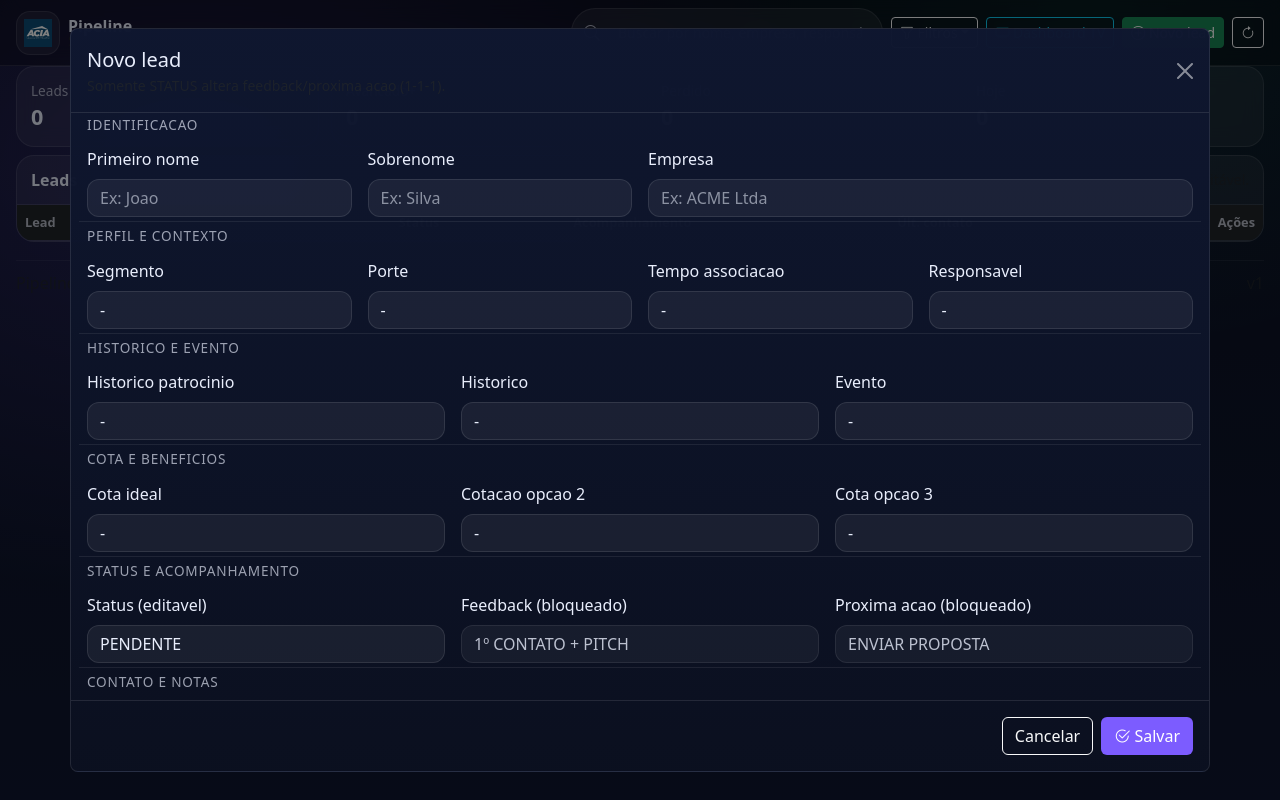
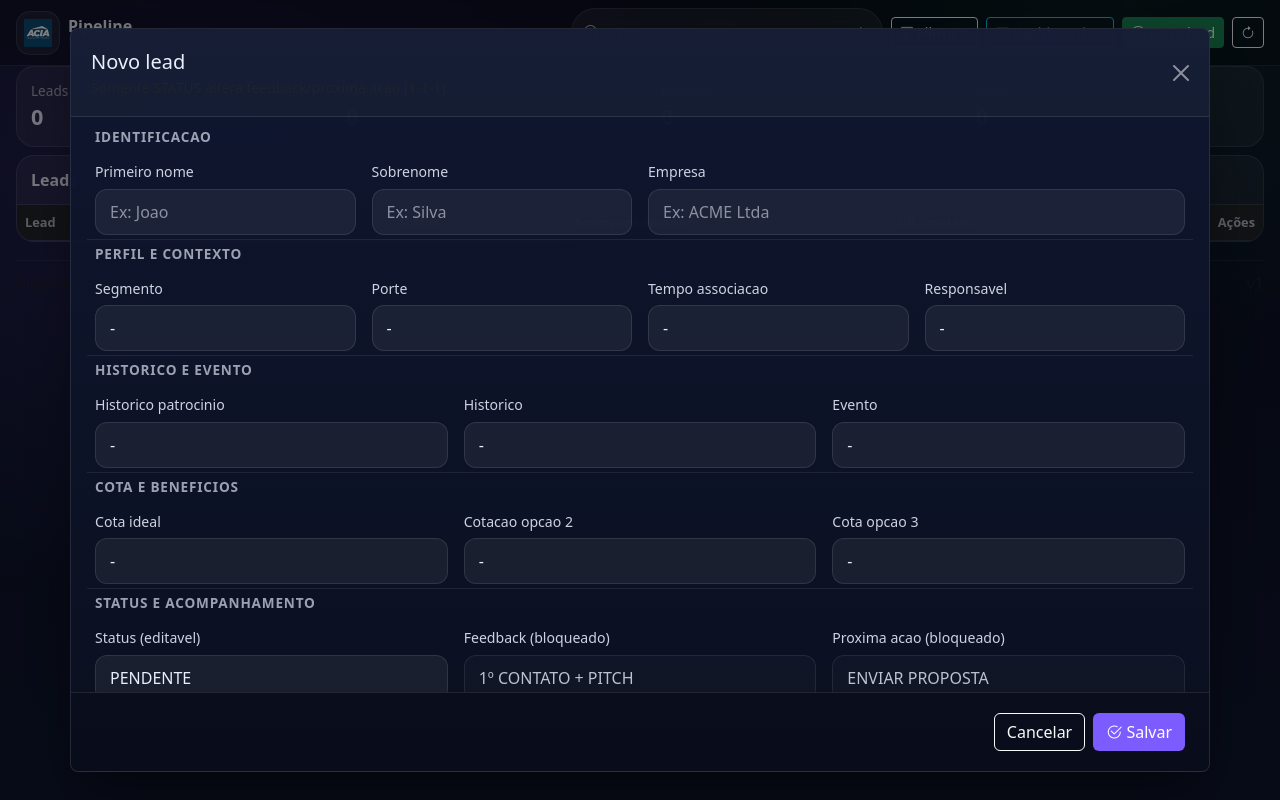
Before and after one commit to ssgobin/pipeline-acia, a plain HTML site: page index.html in a window 1280 px wide. Both pictures are taken after a click on the button "Novo lead". Drawn offline with nearby package versions, Linux system fonts and the light colour scheme; no server answers.

Commit message:
Melhorias visuais no modal

```diff
--- a/css/styles.css
+++ b/css/styles.css
@@ -150,16 +150,33 @@ body.app-bg{
   background:linear-gradient(180deg, rgba(15,23,48,.98), rgba(11,16,32,.98));
   color:var(--text);
   border:1px solid var(--stroke);
+  box-shadow:0 25px 50px -12px rgba(0,0,0,.5);
 }
-.modal-saas .modal-header{border-bottom:1px solid var(--stroke)}
-.modal-saas .modal-footer{border-top:1px solid var(--stroke)}
+.modal-saas .modal-header{
+  border-bottom:1px solid var(--stroke);
+  padding:18px 20px;
+  background:rgba(255,255,255,.03);
+}
+.modal-saas .modal-footer{
+  border-top:1px solid var(--stroke);
+  padding:16px 20px;
+  background:rgba(0,0,0,.15);
+}
+.modal-saas .modal-body{
+  padding:24px;
+}
 .modal-saas .form-control, .modal-saas .form-select{
   background:rgba(255,255,255,.06);
   border:1px solid rgba(255,255,255,.10);
   color:var(--text);
+  padding:10px 14px;
 }
 .modal-saas .form-control::placeholder{color:rgba(233,238,252,.55)}
-.modal-saas .form-control:disabled{opacity:.8}
+.modal-saas .form-control:disabled{
+  opacity:.8;
+  background:rgba(255,255,255,.03);
+  cursor:not-allowed;
+}
 
 .modal-lead .form-section-title{
   font-size:.85rem;
@@ -167,6 +184,7 @@ body.app-bg{
   letter-spacing:.8px;
   color:var(--muted);
   margin:2px 0 -4px;
+  font-weight:600;
 }
 .modal-lead .form-divider{
   height:1px;
@@ -176,8 +194,31 @@ body.app-bg{
 .modal-lead .form-control,
 .modal-lead .form-select{
   border-radius:12px;
+  transition: all .2s ease;
 }
-.modal-lead textarea.form-control{min-height:96px}
+.modal-lead .form-control:focus,
+.modal-lead .form-select:focus{
+  background:rgba(255,255,255,.10);
+  border-color:rgba(124,92,255,.5);
+  box-shadow:0 0 0 3px rgba(124,92,255,.12);
+}
+.modal-lead textarea.form-control{
+  min-height:96px;
+  resize: vertical;
+}
+.modal-lead #historicoLog{
+  background:rgba(255,255,255,.04);
+  border-color:rgba(255,255,255,.08);
+  font-family: 'Courier New', monospace;
+  font-size:.88rem;
+  color:rgba(233,238,252,.90);
+}
+.modal-lead .form-label{
+  font-size:.88rem;
+  font-weight:500;
+  margin-bottom:6px;
+  color:rgba(233,238,252,.88);
+}
 
 .app-footer{padding:10px 0 16px; display:flex; justify-content:space-between; border-top:1px solid rgba(255,255,255,.06)}
 
--- a/index.html
+++ b/index.html
@@ -201,8 +201,8 @@
                 placeholder="Telefone / email" /></div>
             <div class="col-md-6"><label class="form-label">Observacoes / motivo</label><textarea id="observacoes"
               class="form-control" rows="3" placeholder="Notas rapidas..."></textarea></div>
-            <div class="col-md-6"><label class="form-label">Historico (auto)</label><textarea id="historicoLog"
-              class="form-control" rows="3" readonly></textarea></div>
+            <div class="col-12"><label class="form-label">Historico (auto)</label><textarea id="historicoLog"
+              class="form-control" rows="4" readonly></textarea></div>
           </form>
         </div>
 
```
